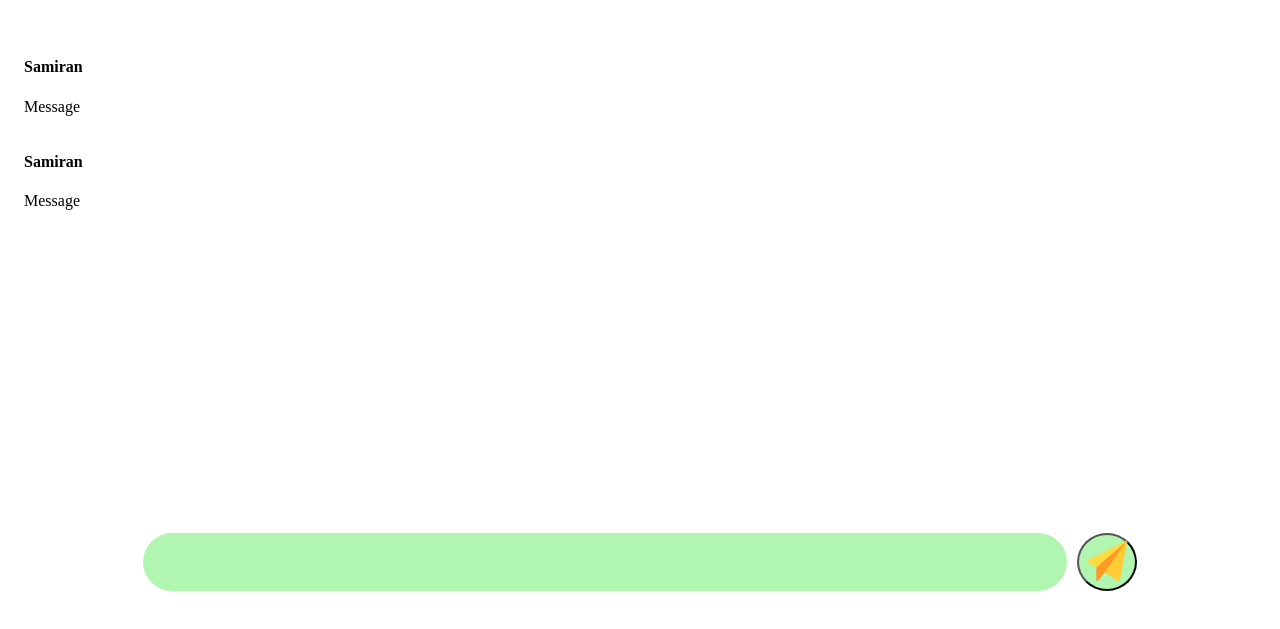
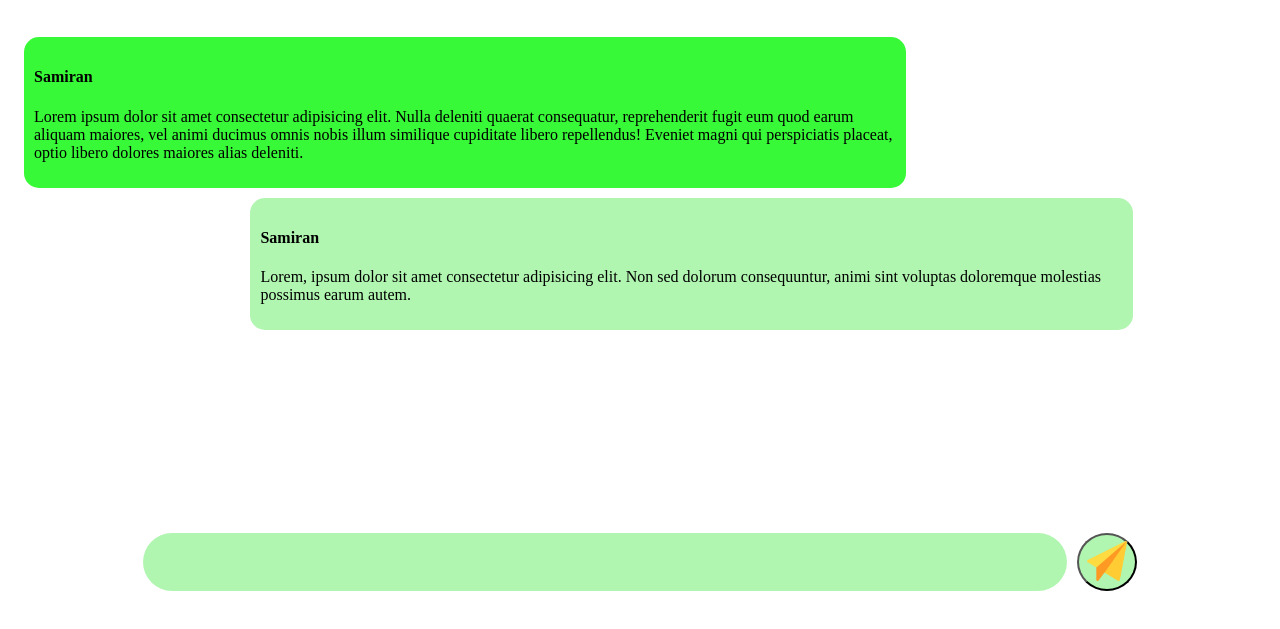
Before and after one commit to Samiran2004/Chat-app2, a website: page public/index.html in a window 1280 px wide. Shown: the part 73-702 px from the top of the page. Drawn offline with Linux system fonts and the light colour scheme.

Commit message:
Complete frontend

```diff
--- a/public/index.html
+++ b/public/index.html
@@ -21,12 +21,13 @@
 
             <div class="incomingMessage">
                 <h4>Samiran</h4>
-                <p>Message</p>
+                <p>Lorem ipsum dolor sit amet consectetur adipisicing elit. Nulla deleniti quaerat consequatur, reprehenderit fugit eum quod earum aliquam maiores, vel animi ducimus omnis nobis illum similique cupiditate libero repellendus! Eveniet magni qui perspiciatis placeat, optio libero dolores maiores alias deleniti.
+                </p>
             </div>
 
             <div class="outgoingMessage">
                 <h4>Samiran</h4>
-                <p>Message</p>
+                <p>Lorem, ipsum dolor sit amet consectetur adipisicing elit. Non sed dolorum consequuntur, animi sint voluptas doloremque molestias possimus earum autem.</p>
             </div>
         </div>
 
--- a/public/style.css
+++ b/public/style.css
@@ -29,9 +29,6 @@
     padding-top: 40px;
 }
 
-.incomingMessage {}
-
-.outgoingMessage {}
 
 button {
     border-radius: 50%;
@@ -58,3 +55,23 @@ button {
     border-radius: 30px;
     margin-right: 10px;
 }
+
+.incomingMessage {
+    background-color: rgb(55, 249, 55);
+    margin-right: auto;
+}
+
+.outgoingMessage {
+    background-color: rgb(176, 245, 176);
+    margin-left: auto;
+    margin-right: 10%;
+}
+
+/* Add some styling to the messages */
+.incomingMessage,
+.outgoingMessage {
+    padding: 10px;
+    margin-bottom: 10px;
+    border-radius: 15px;
+    max-width: 70%;
+}
```
